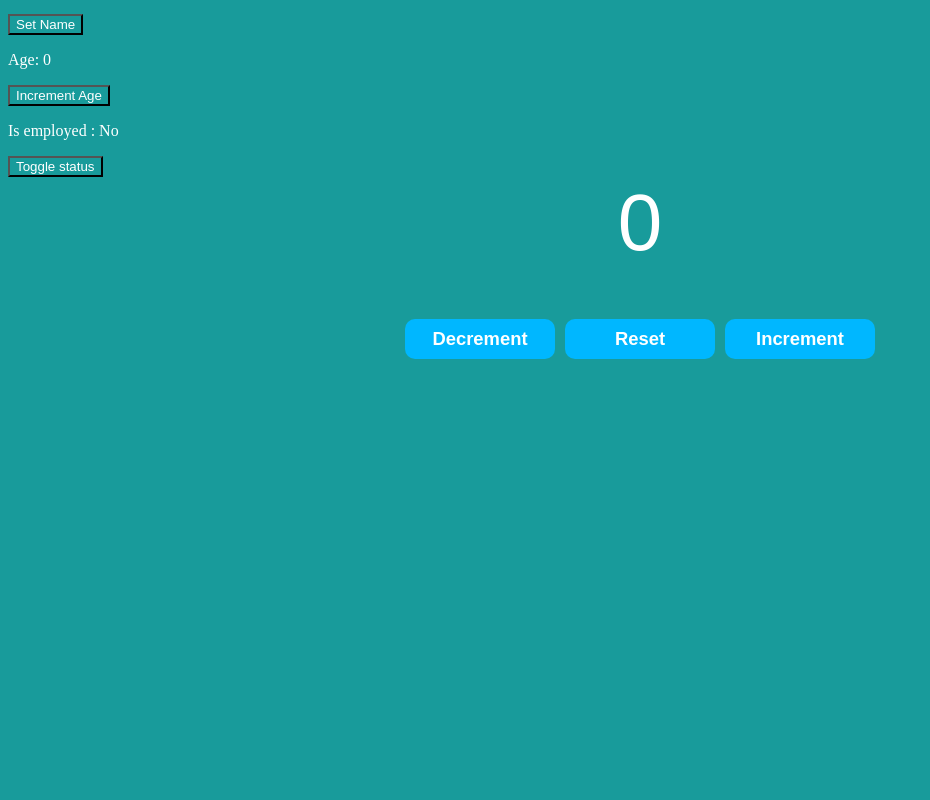
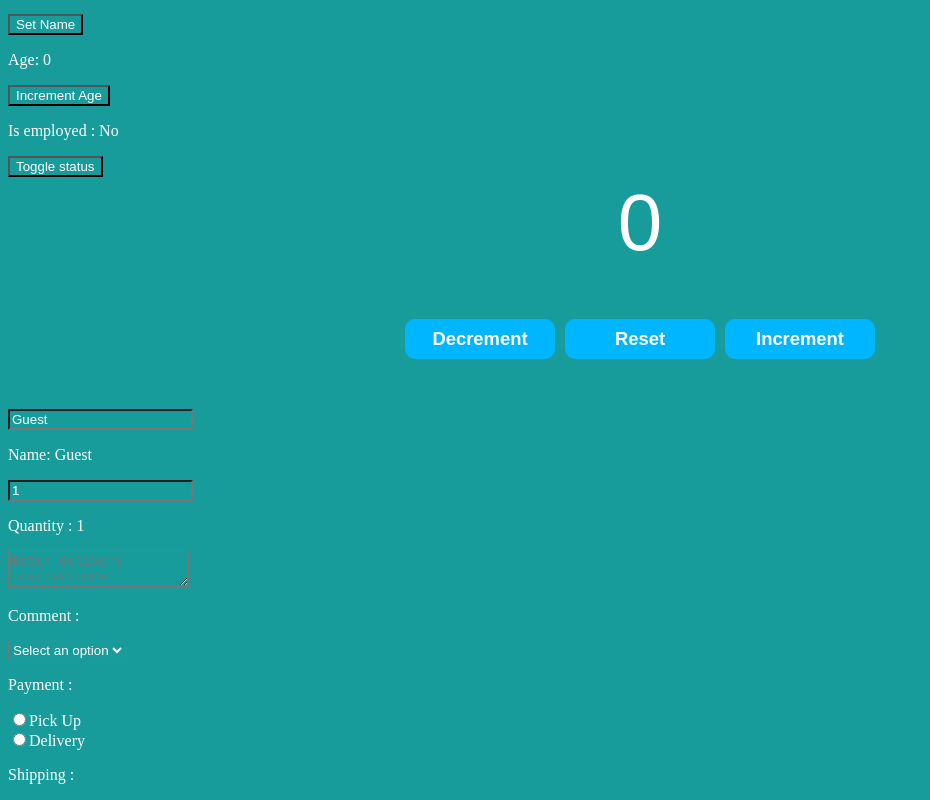
Before and after one commit to priyanka-chaudhary73/React, a React (Vite) app in the folder my-react-app/: page / in a window 1280 px wide. Shown: the part 1655-2455 px from the top of the page, without its empty margins (0-930 px from the left). Before the commit the page ends 2022 px from the top, so only its background shows below. Built offline with nearby package versions, Linux system fonts and the light colour scheme.

Commit message:
onChange event handler

```diff
--- a/my-react-app/src/App.jsx
+++ b/my-react-app/src/App.jsx
@@ -10,6 +10,7 @@
 import ProfilePicture from './components/ProfilePicture.jsx';
 import MyComponent from './components/MyComponent.jsx';
 import Counter from './components/Counter.jsx';
+import MyComponent1 from './components/MyComponent1.jsx';
 
 
 function App() {
@@ -47,6 +48,7 @@
        <ProfilePicture/>
        <MyComponent/>
        <Counter/>
+       <MyComponent1/>
     </>
   );
 }
--- a/my-react-app/src/components/MyComponent.jsx
+++ b/my-react-app/src/components/MyComponent.jsx
@@ -20,6 +20,7 @@
     }
 
     return ( <div>
+
         <p> Name: {name}</p>
         <button onClick = {updateName}>Set Name</button>
 
--- /dev/null
+++ b/my-react-app/src/components/MyComponent1.jsx
@@ -0,0 +1,65 @@
+import React, {useState} from "react";
+
+function MyComponent1(){
+
+    const [name, setName] = useState ("Guest");
+    const [quantity, setQuantity] = useState(1);
+    const [comment, setComment] = useState("");
+    const [payment, setPayment] = useState("");
+    const [shipping , setShipping] = useState("");
+
+    function handleNameChange(event){
+        setName(event.target.value);
+    }
+
+    function handleQuantityChange(event){
+        setQuantity(event.target.value);
+    }
+
+    function handleCommentChange(event){
+        setComment(event.target.value);
+    }
+
+    function handlePaymentChange(event){
+        setPayment(event.target.value);
+    }
+
+    function handleShippingChange(event){
+    setShipping(event.target.value);
+}
+
+    return (<div>
+
+        <input value = {name} onChange={handleNameChange}/>
+        <p>Name: {name}</p>
+
+        <input value = {quantity} onChange = {handleQuantityChange} type = "number"/>
+        <p>Quantity : {quantity}</p>
+
+        <textarea value = {comment} onChange = {handleCommentChange} placeholder = "Enter delivery instructions "/>
+        <p>Comment : {comment}</p>
+
+        <select value = {payment} onChange={handlePaymentChange}>
+            <option value = "">Select an option</option>
+            <option value = "Visa">Visa</option>
+            <option value = "Mastercard">Mastercard</option>
+            <option value = "Giftcard">Giftcard</option>
+        </select>
+        <p>Payment : {payment}</p>
+        <label>
+            <input type = "radio" value = "Pick Up" checked = {shipping === "Pick Up"} onChange = {handleShippingChange}/>
+            Pick Up
+        </label><br/>
+
+        <label>
+             <input type = "radio" value = "Delivery" checked = {shipping === "Delivery"} onChange = {handleShippingChange}/>
+            Delivery
+        </label>
+        <p>Shipping : {shipping}</p>
+
+    </div>);
+
+
+}
+
+export default MyComponent1;
--- a/my-react-app/src/index.css
+++ b/my-react-app/src/index.css
@@ -99,6 +99,7 @@
   font-size: 5em;
   margin-top: 0;
   margin-bottom: 50px;
+
 }
 
 .counter-button{
@@ -112,6 +113,8 @@
   border: none;
   border-radius: 10px;
   cursor: pointer;
+  margin-bottom: 50px;
+
 }
 
 .counter-button:hover{
```
